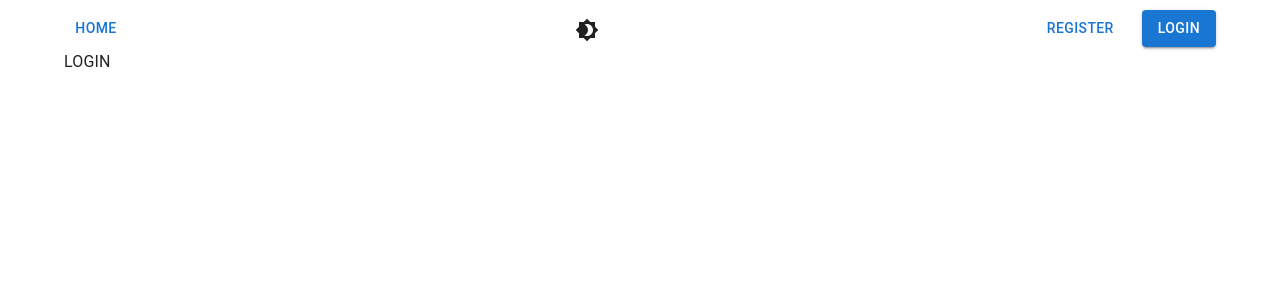
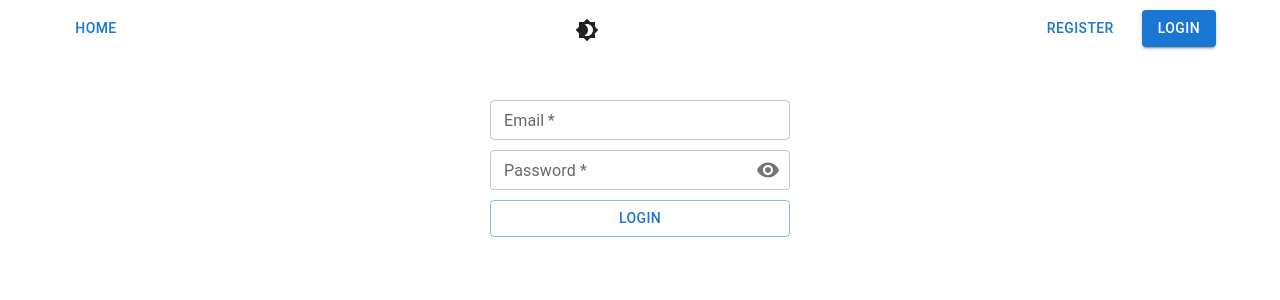
Before and after one commit to kbuhantsev/goit-react-hw-08-phonebook, a React (Create React App) app: page /goit-react-hw-08-phonebook/login in a window 1280 px wide. Shown: the top 300 px of the page. Built offline with nearby package versions, Linux system fonts and the light colour scheme.

Commit message:
login form

```diff
--- /dev/null
+++ b/src/components/LoginForm/LoginForm.jsx
@@ -0,0 +1,145 @@
+import { yupResolver } from '@hookform/resolvers/yup';
+import { useEffect, useState } from 'react';
+import { Controller, useForm } from 'react-hook-form';
+import * as Yup from 'yup';
+import { ToastContainer, toast } from 'react-toastify';
+import {
+  Button,
+  FormControl,
+  IconButton,
+  InputAdornment,
+  InputLabel,
+  OutlinedInput,
+  TextField,
+} from '@mui/material';
+import Box from 'components/Box';
+import { FormStyled } from './LoginForm.styled';
+import { useDispatch } from 'react-redux';
+import { logIn } from 'redux/user/operations';
+import { Visibility, VisibilityOff } from '@mui/icons-material';
+
+const emailRegExp = '';
+
+const schema = Yup.object({
+  email: Yup.string()
+    .matches(emailRegExp, 'Name is not valid!')
+    .required('This field is required!'),
+  password: Yup.string()
+    .max(30, 'Maximum 30 symbols!')
+    .required('This field is required!'),
+}).required();
+
+export default function LoginForm() {
+  const {
+    control,
+    handleSubmit,
+    reset,
+    formState: { errors, isSubmitSuccessful },
+  } = useForm({
+    defaultValues: {
+      email: '',
+      password: '',
+    },
+    resolver: yupResolver(schema),
+  });
+
+  const [values, setValues] = useState({
+    password: '',
+    showPassword: false,
+  });
+
+  const dispatch = useDispatch();
+
+  useEffect(() => {
+    if (isSubmitSuccessful) {
+      reset();
+    }
+  }, [isSubmitSuccessful, reset]);
+
+  const handleChange = prop => event => {
+    setValues({ ...values, [prop]: event.target.value });
+  };
+
+  const handleClickShowPassword = () => {
+    setValues({
+      ...values,
+      showPassword: !values.showPassword,
+    });
+  };
+
+  const handleMouseDownPassword = event => {
+    event.preventDefault();
+  };
+
+  const onFormSubmit = data => {
+    dispatch(logIn(data));
+  };
+
+  const onFormError = error => {
+    toast.error(error);
+  };
+
+  return (
+    <Box>
+      <FormStyled onSubmit={handleSubmit(onFormSubmit, onFormError)}>
+        <Controller
+          name="email"
+          control={control}
+          render={({ field }) => (
+            <TextField
+              {...field}
+              label="Email"
+              variant="outlined"
+              size="small"
+              error={errors.email && true}
+              helperText={errors.email?.message}
+              required
+            />
+          )}
+        />
+        <FormControl>
+          <InputLabel htmlFor="password" size="small">
+            Password *
+          </InputLabel>
+          <OutlinedInput
+            id="password"
+            name="password"
+            type={values.showPassword ? 'text' : 'password'}
+            value={values.password}
+            label="Password"
+            size="small"
+            onChange={handleChange('password')}
+            error={errors.email && true}
+            endAdornment={
+              <InputAdornment position="end">
+                <IconButton
+                  aria-label="toggle password visibility"
+                  onClick={handleClickShowPassword}
+                  onMouseDown={handleMouseDownPassword}
+                  edge="end"
+                >
+                  {values.showPassword ? <VisibilityOff /> : <Visibility />}
+                </IconButton>
+              </InputAdornment>
+            }
+          />
+        </FormControl>
+        <Button type="submit" variant="outlined">
+          Login
+        </Button>
+      </FormStyled>
+
+      <ToastContainer
+        position="top-right"
+        autoClose={2000}
+        hideProgressBar={false}
+        closeOnClick
+        rtl={false}
+        pauseOnFocusLoss
+        draggable
+        pauseOnHover
+        theme="colored"
+      />
+    </Box>
+  );
+}
--- /dev/null
+++ b/src/components/LoginForm/LoginForm.styled.js
@@ -0,0 +1,15 @@
+import styled from 'styled-components';
+import Button from '@mui/material/Button';
+
+export const FormStyled = styled.form`
+  width: 300px;
+  display: flex;
+  flex-direction: column;
+  gap: 10px;
+  margin: 0 auto;
+  margin-top: 50px;
+`;
+
+export const ButtonStyled = styled(Button)`
+  width: fit-content;
+`;
--- /dev/null
+++ b/src/components/LoginForm/index.js
@@ -0,0 +1 @@
+export { default } from './LoginForm';
--- /dev/null
+++ b/src/components/RegisterForm/RegisterForm.jsx
@@ -0,0 +1,3 @@
+export default function RegisterForm() {
+  return <>Register Form</>;
+}
--- /dev/null
+++ b/src/components/RegisterForm/index.js
@@ -0,0 +1 @@
+export { default } from './RegisterForm';
--- a/src/pages/Login.jsx
+++ b/src/pages/Login.jsx
@@ -1,3 +1,5 @@
+import LoginForm from 'components/LoginForm';
+
 export default function Login() {
-  return <> LOGIN </>;
+  return <LoginForm />;
 }
--- a/src/redux/contacts/operations.js
+++ b/src/redux/contacts/operations.js
@@ -1,7 +1,7 @@
 import axios from 'axios';
 import { createAsyncThunk } from '@reduxjs/toolkit';
 
-axios.defaults.baseURL = 'https://63690c6315219b84960defe4.mockapi.io';
+axios.defaults.baseURL = 'https://goit-task-manager.herokuapp.com/';
 
 export const fetchContacts = createAsyncThunk(
   'contacts/fetchAll',
```
Also changed, not shown: src/components/RegisterForm/RegisterForm.styled.js (added).
